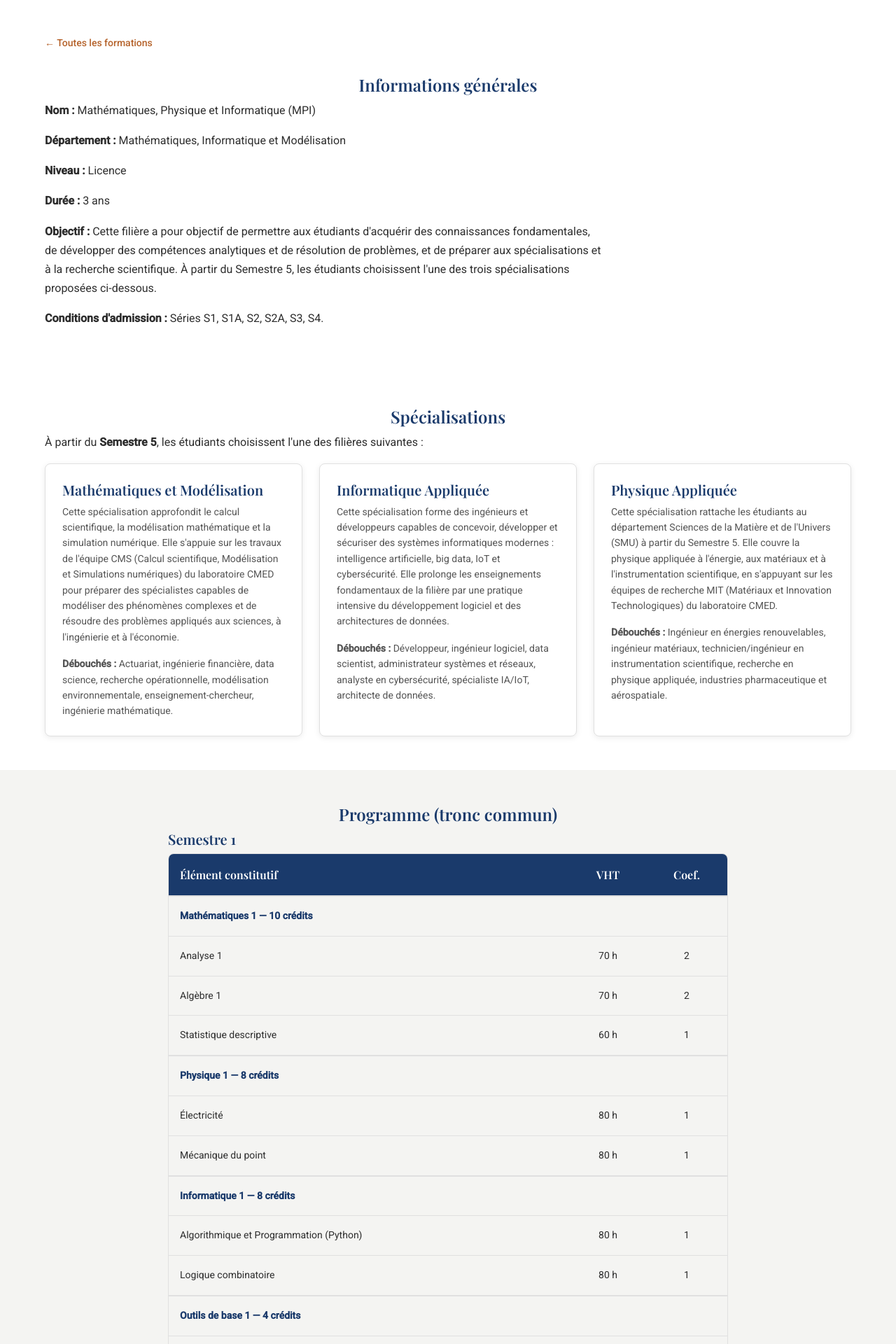
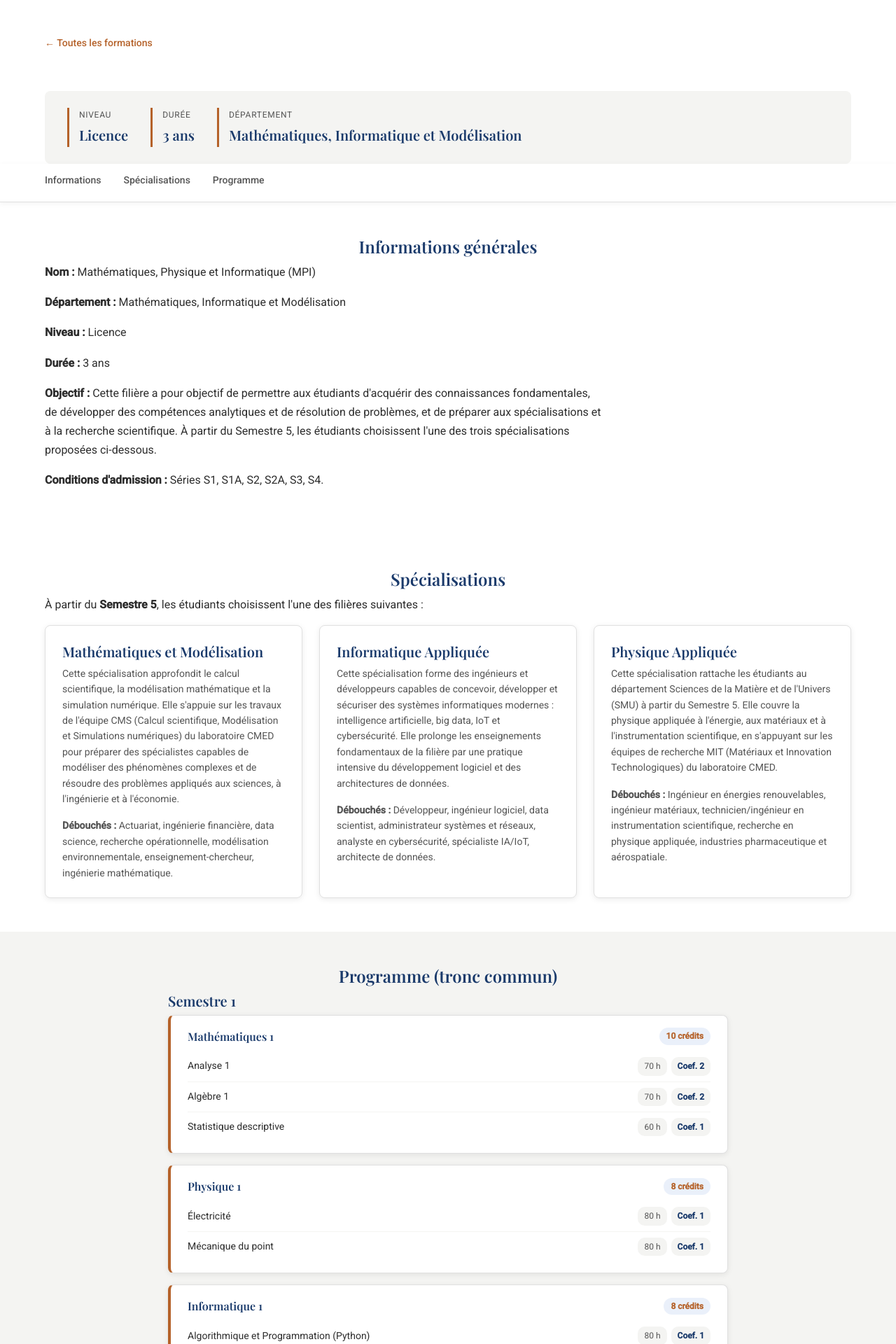
Before and after one commit to gorad321/projet_STA, a Flask app: page /formations/1 in a window 1280 px wide. Shown: the part 441-2361 px from the top of the page at 70% size. Run offline with Flask 3, Linux system fonts and the light colour scheme; data comes from the database, SQL or seed files in the repository.

Commit message:
Refonte visuelle des pages formations : cartes avec badge niveau et effet de survol, bande de stats et sous-menu sticky sur la fiche formation, programme pedagogique en cartes UE colorees au lieu de tableaux

```diff
--- a/static/css/style.css
+++ b/static/css/style.css
@@ -1285,3 +1285,181 @@ p { margin-bottom: var(--space-sm); }
   .news-slide-media img,
   .news-slide-media .card-img-placeholder { min-height: 180px; }
 }
+
+/* 21. FORMATIONS — cartes, bande de stats, sous-menu, programme en cartes UE */
+.formation-card {
+  transition: transform 0.25s ease, box-shadow 0.25s ease;
+}
+
+.formation-card:hover {
+  transform: translateY(-6px);
+  box-shadow: 0 14px 32px rgba(26, 58, 107, 0.16);
+}
+
+.formation-card-media {
+  position: relative;
+}
+
+.formation-card-badge {
+  position: absolute;
+  top: var(--space-sm);
+  left: var(--space-sm);
+  background-color: var(--color-white);
+  color: var(--color-primary);
+  font-size: var(--fs-xs);
+  font-weight: 600;
+  letter-spacing: 0.04em;
+  text-transform: uppercase;
+  padding: 4px 12px;
+  border-radius: 20px;
+  box-shadow: var(--shadow-card);
+}
+
+.formation-stats-bar {
+  display: flex;
+  flex-wrap: wrap;
+  gap: var(--space-lg);
+  margin-top: var(--space-md);
+  padding: var(--space-md) var(--space-lg);
+  background-color: var(--color-bg-section);
+  border-radius: var(--radius-card);
+}
+
+.formation-stat {
+  border-left: 3px solid var(--color-accent);
+  padding-left: 14px;
+}
+
+.formation-stat-label {
+  display: block;
+  font-size: var(--fs-xs);
+  text-transform: uppercase;
+  letter-spacing: 0.06em;
+  color: var(--color-text-light);
+  margin-bottom: 2px;
+}
+
+.formation-stat-value {
+  display: block;
+  font-family: var(--font-title);
+  font-weight: 600;
+  color: var(--color-primary);
+  font-size: var(--fs-h3);
+}
+
+.formation-subnav {
+  position: sticky;
+  top: var(--navbar-height);
+  z-index: 50;
+  background-color: var(--color-bg);
+  border-bottom: 1px solid var(--color-border);
+  box-shadow: 0 2px 8px rgba(0, 0, 0, 0.05);
+}
+
+.formation-subnav-inner {
+  display: flex;
+  gap: var(--space-lg);
+  padding: 12px 0;
+  overflow-x: auto;
+}
+
+.formation-subnav a {
+  font-size: var(--fs-small);
+  font-weight: 500;
+  color: var(--color-text-light);
+  white-space: nowrap;
+  padding-bottom: 4px;
+  border-bottom: 2px solid transparent;
+  text-decoration: none;
+}
+
+.formation-subnav a:hover {
+  color: var(--color-primary);
+  border-bottom-color: var(--color-accent);
+}
+
+.ue-cards {
+  display: flex;
+  flex-direction: column;
+  gap: var(--space-sm);
+  margin-bottom: var(--space-md);
+}
+
+.ue-card {
+  background-color: var(--color-bg);
+  border: 1px solid var(--color-border);
+  border-left: 4px solid var(--color-accent);
+  border-radius: var(--radius-card);
+  padding: var(--space-sm) var(--space-md);
+  box-shadow: var(--shadow-card);
+}
+
+.ue-card-header {
+  display: flex;
+  flex-wrap: wrap;
+  justify-content: space-between;
+  align-items: center;
+  gap: 8px;
+  margin-bottom: var(--space-xs);
+}
+
+.ue-card-name {
+  font-family: var(--font-title);
+  font-weight: 600;
+  color: var(--color-primary);
+}
+
+.ue-card-credits {
+  font-size: var(--fs-xs);
+  font-weight: 600;
+  color: var(--color-accent);
+  background-color: #EAF0FA;
+  padding: 2px 10px;
+  border-radius: 20px;
+  white-space: nowrap;
+}
+
+.ue-card-elements {
+  list-style: none;
+  padding: 0;
+  margin: 0;
+}
+
+.ue-card-elements li {
+  display: flex;
+  flex-wrap: wrap;
+  justify-content: space-between;
+  align-items: center;
+  gap: 10px;
+  padding: 8px 0;
+  border-top: 1px solid var(--color-bg-section);
+  font-size: var(--fs-small);
+}
+
+.ue-card-elements li:first-child {
+  border-top: none;
+}
+
+.el-name {
+  color: var(--color-text);
+}
+
+.el-meta {
+  display: flex;
+  gap: 6px;
+  flex-shrink: 0;
+}
+
+.el-chip {
+  font-size: var(--fs-xs);
+  color: var(--color-text-light);
+  background-color: var(--color-bg-section);
+  padding: 3px 9px;
+  border-radius: 10px;
+  white-space: nowrap;
+}
+
+.el-chip-coef {
+  color: var(--color-primary);
+  font-weight: 600;
+}
--- a/templates/formation_detail.html
+++ b/templates/formation_detail.html
@@ -19,10 +19,41 @@
   </div>
 </section>
 
-<!-- PRÉSENTATION -->
-<section class="section">
+<!-- BANDE DE STATS -->
+<section class="section" style="padding-bottom: 0;">
   <div class="container">
     <a href="{{ url_for('formations') }}" class="back-link">← Toutes les formations</a>
+    <div class="formation-stats-bar">
+      <div class="formation-stat">
+        <span class="formation-stat-label">Niveau</span>
+        <span class="formation-stat-value">{{ formation.niveau }}</span>
+      </div>
+      {% if formation.duree %}
+        <div class="formation-stat">
+          <span class="formation-stat-label">Durée</span>
+          <span class="formation-stat-value">{{ formation.duree }}</span>
+        </div>
+      {% endif %}
+      <div class="formation-stat">
+        <span class="formation-stat-label">Département</span>
+        <span class="formation-stat-value">{{ formation.nom_departement }}</span>
+      </div>
+    </div>
+  </div>
+</section>
+
+<!-- SOUS-MENU -->
+<nav class="formation-subnav">
+  <div class="container formation-subnav-inner">
+    <a href="#informations">Informations</a>
+    {% if specialisations %}<a href="#specialisations">Spécialisations</a>{% endif %}
+    <a href="#programme">Programme</a>
+  </div>
+</nav>
+
+<!-- PRÉSENTATION -->
+<section class="section" id="informations">
+  <div class="container">
     <h2 class="section-title">Informations générales</h2>
     <div class="departement-presentation">
       <p><strong>Nom :</strong> {{ formation.nom }}</p>
@@ -38,7 +69,7 @@
 
 <!-- SPÉCIALISATIONS -->
 {% if specialisations %}
-<section class="section">
+<section class="section" id="specialisations">
   <div class="container">
     <h2 class="section-title">Spécialisations</h2>
     <div class="departement-presentation">
@@ -60,37 +91,33 @@
 {% endif %}
 
 <!-- PROGRAMME -->
-<section class="section section-alt">
+<section class="section section-alt" id="programme">
   <div class="container">
     <h2 class="section-title">{% if specialisations %}Programme (tronc commun){% else %}Programme{% endif %}</h2>
     {% if programme %}
       {% for sem in programme %}
         <div class="programme-block">
           <h3 class="programme-semestre-title">{{ sem.semestre }}</h3>
-          <div class="table-wrapper">
-            <table class="programme-table">
-              <thead>
-                <tr>
-                  <th>Élément constitutif</th>
-                  <th>VHT</th>
-                  <th>Coef.</th>
-                </tr>
-              </thead>
-              <tbody>
-                {% for ue in sem.ue_groups %}
-                  <tr class="ue-row">
-                    <td colspan="3">{{ ue.nom }}{% if ue.credits %} — {{ ue.credits }} crédits{% endif %}</td>
-                  </tr>
+          <div class="ue-cards">
+            {% for ue in sem.ue_groups %}
+              <div class="ue-card">
+                <div class="ue-card-header">
+                  <span class="ue-card-name">{{ ue.nom }}</span>
+                  {% if ue.credits %}<span class="ue-card-credits">{{ ue.credits }} crédits</span>{% endif %}
+                </div>
+                <ul class="ue-card-elements">
                   {% for el in ue.elements %}
-                    <tr>
-                      <td>{{ el.nom_module }}</td>
-                      <td>{% if el.vht %}{{ el.vht }} h{% endif %}</td>
-                      <td>{{ el.coefficient }}</td>
-                    </tr>
+                    <li>
+                      <span class="el-name">{{ el.nom_module }}</span>
+                      <span class="el-meta">
+                        {% if el.vht %}<span class="el-chip">{{ el.vht }} h</span>{% endif %}
+                        <span class="el-chip el-chip-coef">Coef. {{ el.coefficient }}</span>
+                      </span>
+                    </li>
                   {% endfor %}
-                {% endfor %}
-              </tbody>
-            </table>
+                </ul>
+              </div>
+            {% endfor %}
           </div>
         </div>
       {% endfor %}
@@ -112,30 +139,26 @@
         {% if spe_programme %}
           {% for sem in spe_programme %}
             <h4 class="programme-semestre-title">{{ sem.semestre }}</h4>
-            <div class="table-wrapper">
-              <table class="programme-table">
-                <thead>
-                  <tr>
-                    <th>Élément constitutif</th>
-                    <th>VHT</th>
-                    <th>Coef.</th>
-                  </tr>
-                </thead>
-                <tbody>
-                  {% for ue in sem.ue_groups %}
-                    <tr class="ue-row">
-                      <td colspan="3">{{ ue.nom }}{% if ue.credits %} — {{ ue.credits }} crédits{% endif %}</td>
-                    </tr>
+            <div class="ue-cards">
+              {% for ue in sem.ue_groups %}
+                <div class="ue-card">
+                  <div class="ue-card-header">
+                    <span class="ue-card-name">{{ ue.nom }}</span>
+                    {% if ue.credits %}<span class="ue-card-credits">{{ ue.credits }} crédits</span>{% endif %}
+                  </div>
+                  <ul class="ue-card-elements">
                     {% for el in ue.elements %}
-                      <tr>
-                        <td>{{ el.nom_module }}</td>
-                        <td>{% if el.vht %}{{ el.vht }} h{% endif %}</td>
-                        <td>{{ el.coefficient }}</td>
-                      </tr>
+                      <li>
+                        <span class="el-name">{{ el.nom_module }}</span>
+                        <span class="el-meta">
+                          {% if el.vht %}<span class="el-chip">{{ el.vht }} h</span>{% endif %}
+                          <span class="el-chip el-chip-coef">Coef. {{ el.coefficient }}</span>
+                        </span>
+                      </li>
                     {% endfor %}
-                  {% endfor %}
-                </tbody>
-              </table>
+                  </ul>
+                </div>
+              {% endfor %}
             </div>
           {% endfor %}
         {% else %}
```
Also changed, not shown: templates/formations.html (+10 -7 lines).
